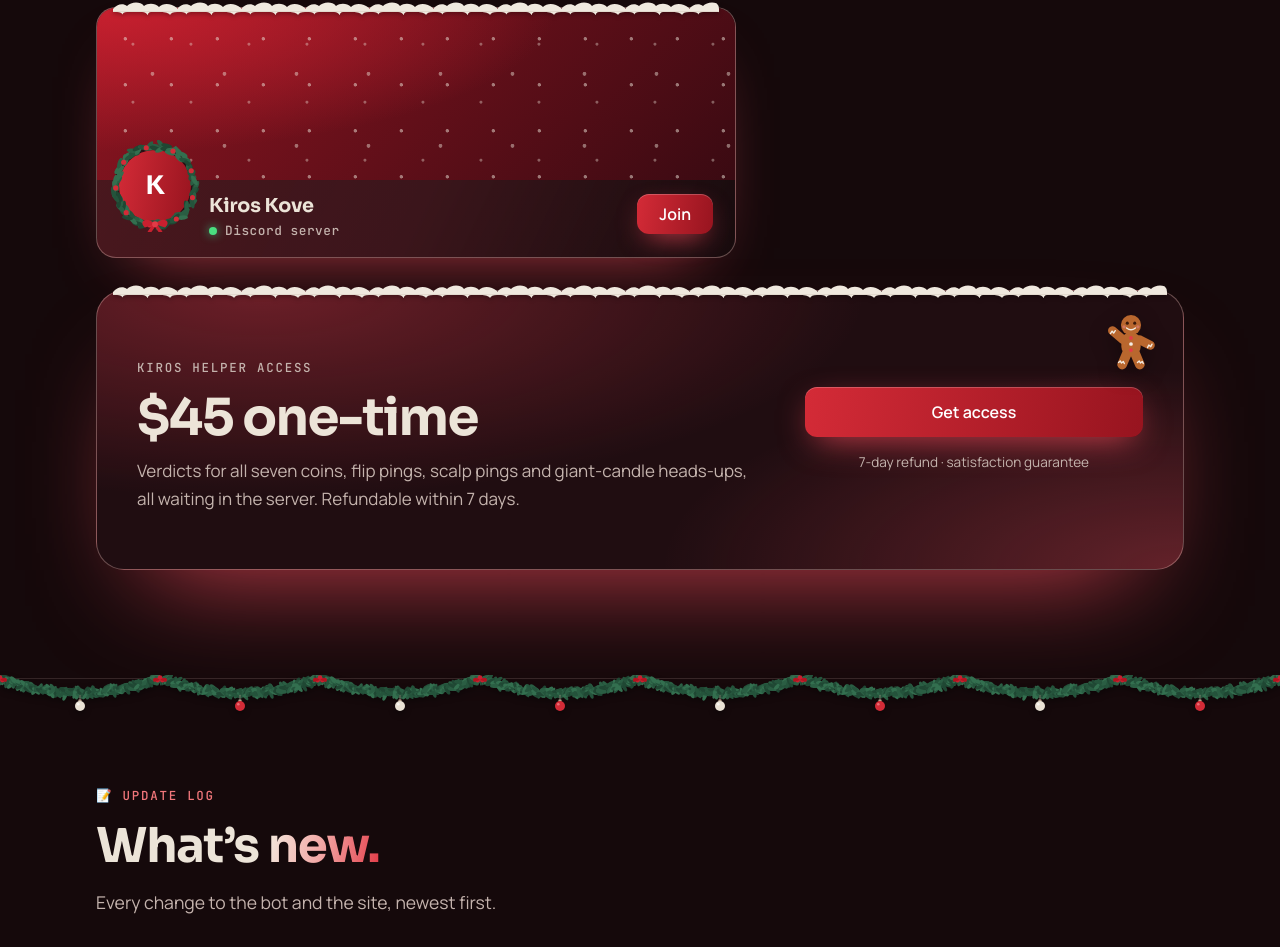
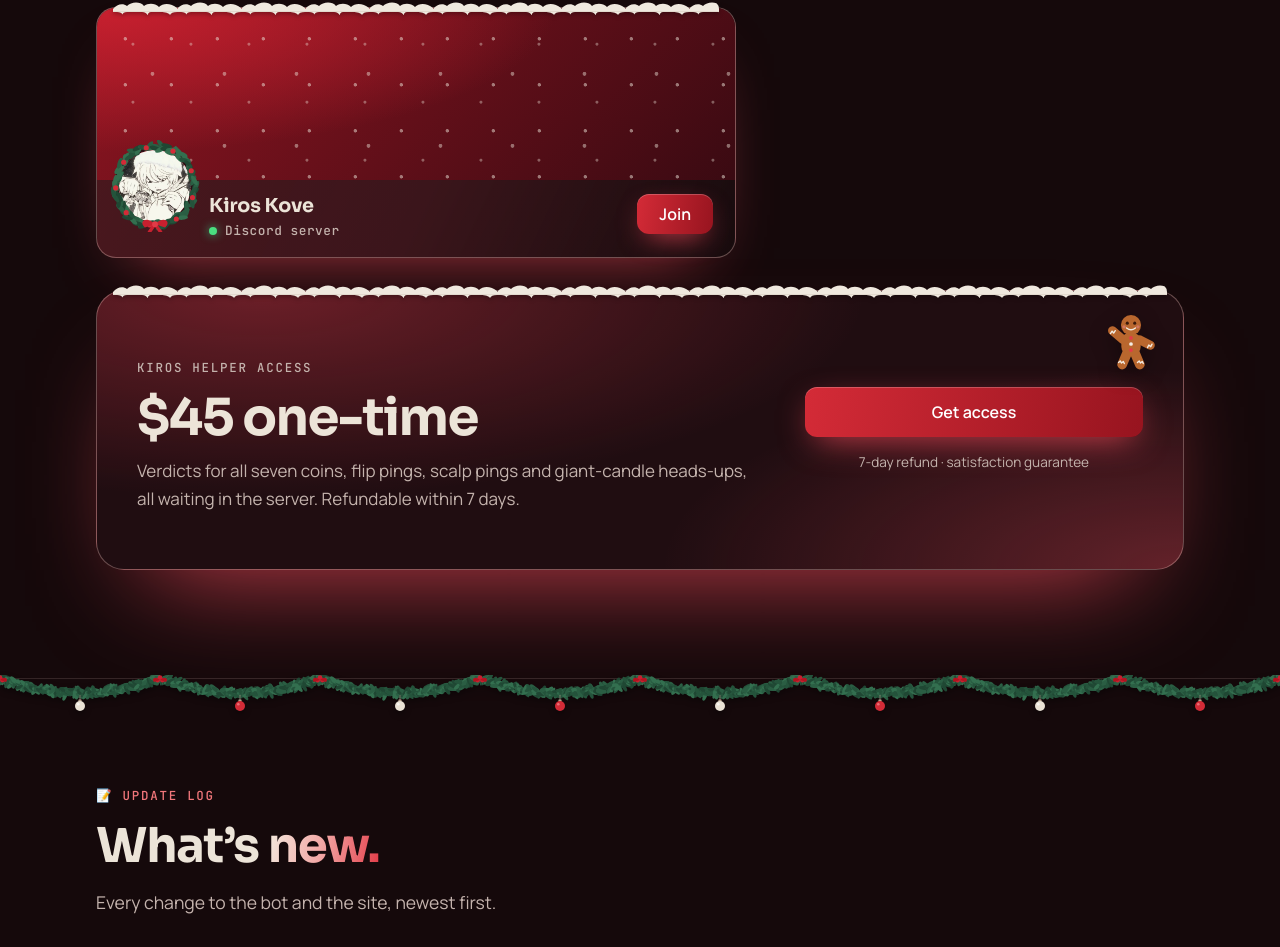
Before and after one commit to kirodiro/getkirohelper, a plain HTML site: page index.html in a window 1280 px wide. Shown: the part 6700-7647 px from the top of the page. Drawn offline with Linux system fonts and the light colour scheme; no server answers; animation ran at ten frames a second.

Commit message:
Discord card shows the server's picture
Co-Authored-By: Claude Opus 5.5 <noreply@anthropic.com>
Claude-Session: https://claude.ai/code/session_01XNPbG9UFmKqNqC2ssNkZDz

```diff
--- a/index.html
+++ b/index.html
@@ -1112,7 +1112,7 @@ var REVIEWS = [];                    /* approved reviews only, newest first: {na
 var REVIEW_API_URL = "https://dgpxbinbtpapjoganfmw.supabase.co";             /* the review database address, like https://abcd1234.supabase.co (empty = reviews are sent to your email instead) */
 var REVIEW_API_KEY = "sb_publishable_q9asvXJt3nJgEH_5Ikac9A_zb1j1oDa";             /* its public "publishable" key (safe to put on a web page) */
 var REVIEW_EMAIL = "kirodoesva@gmail.com";
-var DISCORD_ICON = "";               /* the server picture: an image address (empty = a letter badge) */
+var DISCORD_ICON = "discord-icon.jpg";   /* the server picture: an image address (empty = a letter badge) */
 var DISCORD_BANNER = "";             /* the server banner: an image address (empty = a red winter banner) */
 var PROMO_CODE = "";             /* the discount code shown next to the buy buttons (empty = no code shown) */
 var PROMO_OFF = "15%";               /* how much it takes off, shown as "15% off" */
```
Also changed, not shown: discord-icon.jpg (added).
